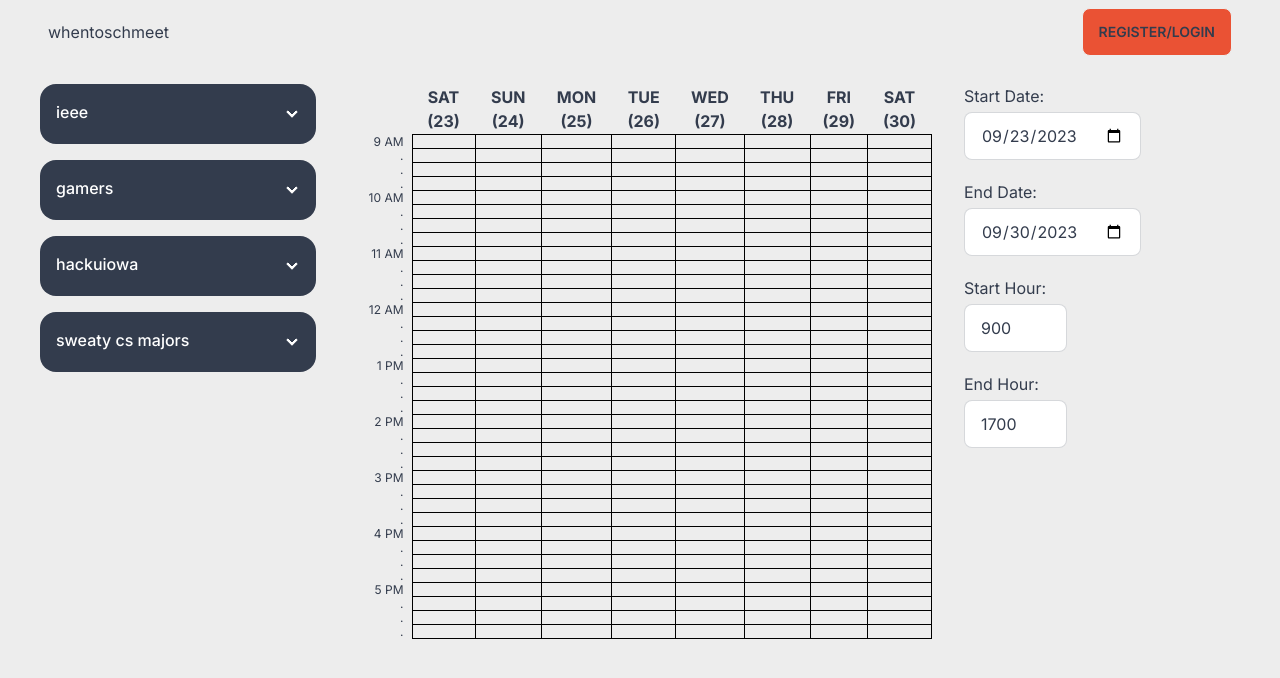
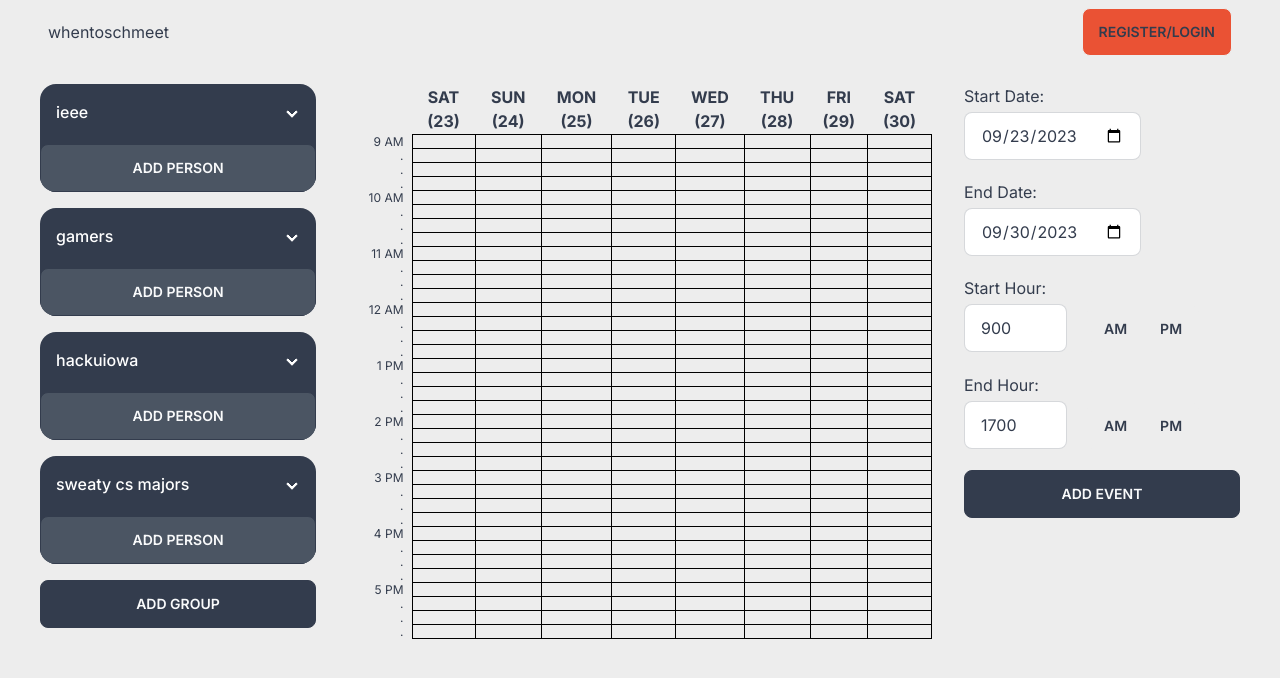
Before and after one commit to amyzliao/hackuiowa, a Next.js app in the folder frontend/: page / in a window 1280 px wide. Shown: the top 678 px of the page. Built offline with nearby package versions, Linux system fonts and the light colour scheme.

Commit message:
added add person/group/event meetings

```diff
--- a/frontend/src/components/grouplist.js
+++ b/frontend/src/components/grouplist.js
@@ -9,28 +9,34 @@ const User = ({ user }) => {
 const Group = ({ group, setGroup }) => {
   // console.log(fakeusers[0].id)
   // find users by id
-    let usersInfo = []
-    group.users.map((user) => (
+  let usersInfo = [];
+  group.users.map((user) =>
     // console.log(user)
     // console.log('fish')
     // console.log(fakeusers[user.id])
     usersInfo.push(fakeusers[user])
-    ))
+  );
   // console.log(usersInfo)
   return (
-        <div key={group.id} className="collapse collapse-arrow bg-neutral hover:bg-neutral-focus text-white">
-            <input type="radio" name="my-accordion-2" onClick={() => setGroup(group.id)}/>
-            <div className="collapse-title text-xl font-medium">
-                {group.name}
-            </div>
+    <div
+      key={group.id}
+      className="collapse collapse-arrow bg-neutral hover:bg-neutral-focus text-white"
+    >
+      <input
+        type="radio"
+        name="my-accordion-2"
+        onClick={() => setGroup(group.id)}
+      />
+      <div className="collapse-title text-xl font-medium">{group.name}</div>
       <div className="collapse-content">
         {usersInfo.map((user) => (
           <User key={user.id} user={user} />
         ))}
       </div>
+      <button className="btn btn-neutral bg-gray-600">Add person</button>
     </div>
-    )
-}
+  );
+};
 
 const GroupList = ({ groups, setGroup }) => {
   return (
@@ -38,6 +44,7 @@ const GroupList = ({ groups, setGroup }) => {
       {groups.map((group) => (
         <Group key={group.id} group={group} setGroup={setGroup} />
       ))}
+      <button className="btn btn-block btn-neutral">Add group</button>
     </div>
   );
 };
--- a/frontend/src/components/inputboxes.js
+++ b/frontend/src/components/inputboxes.js
@@ -44,6 +44,20 @@ class InputBoxes extends React.Component {
             onChange={handleStartHourChange}
             className="input input-bordered w-auto max-w-xs"
           />
+          <div className="join pl-5">
+            <input
+              className="join-item btn"
+              type="radio"
+              name="options"
+              aria-label="AM"
+            />
+            <input
+              className="join-item btn"
+              type="radio"
+              name="options"
+              aria-label="PM"
+            />
+          </div>
         </div>
         <div className="flex-1">
           <label className="block mb-1">End Hour:</label>
@@ -55,7 +69,22 @@ class InputBoxes extends React.Component {
             onChange={handleEndHourChange}
             className="input input-bordered w-auto max-w-xs"
           />
+          <div className="join pl-5">
+            <input
+              className="join-item btn checked:bg-orange-400"
+              type="radio"
+              name="options"
+              aria-label="AM"
+            />
+            <input
+              className="join-item btn checked:bg-blue-950"
+              type="radio"
+              name="options"
+              aria-label="PM"
+            />
+          </div>
         </div>
+        <button className="btn btn-neutral">Add event</button>
       </div>
     );
   }
```
Lines whose indentation alone changed are shown as unchanged.
